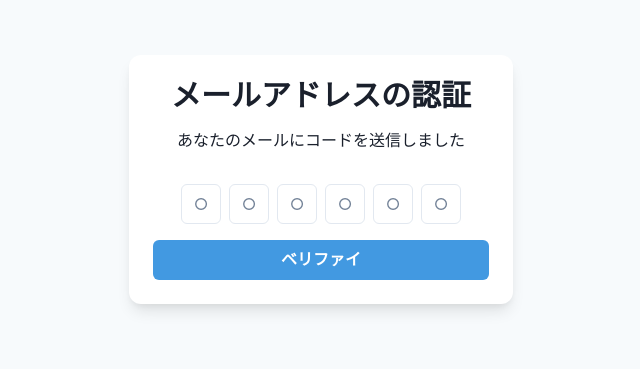
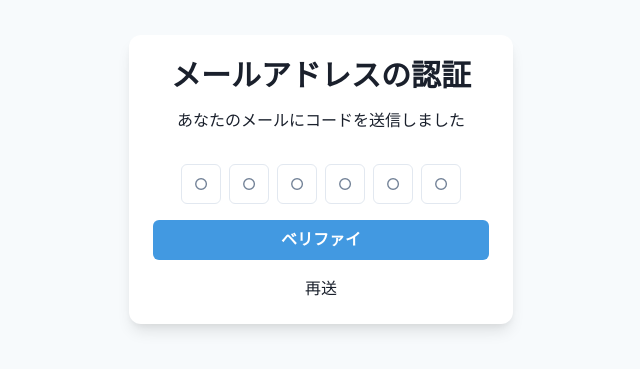
Before and after one commit to okpyjs/chatgpt-speech-front, a React (Create React App) app: page /mail-verify in a window 1280 px wide. Shown: the part 221-590 px from the top of the page, without its empty margins (319-959 px from the left). Built offline with nearby package versions, Linux system fonts and the light colour scheme.

Commit message:
resend for mail-verify

```diff
--- a/src/pages/register/MailVerify.tsx
+++ b/src/pages/register/MailVerify.tsx
@@ -4,7 +4,7 @@ import {
     Button,
     FormControl,
     Flex,
-    Input,
+    Link,
     Stack,
     useColorModeValue,
     HStack,
@@ -130,6 +130,9 @@ export default function EmailVerificationForm(): JSX.Element {
                         ベリファイ
                     </Button>
                 </Stack>
+                <Stack spacing={6} align={'center'}>
+                    <Link>再送</Link>
+                </Stack>
             </Stack>
         </Flex>
     );
```
